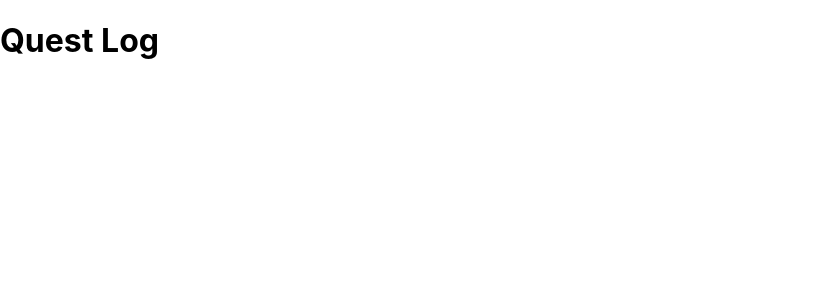
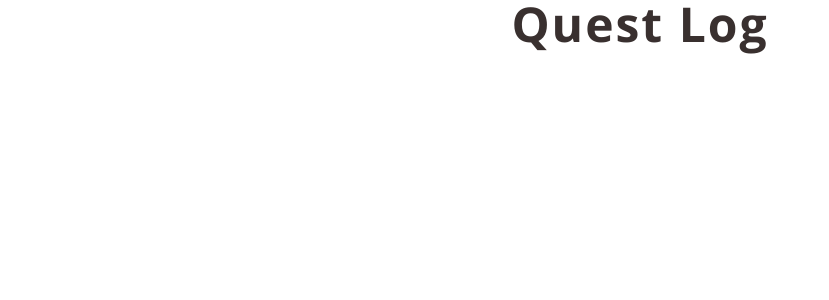
Before and after one commit to ElierHP/questlog, a React (Create React App) app: page / in a window 1280 px wide. Shown: the top 300 px of the page, without its empty margins (0-829 px from the left). Built offline with nearby package versions, Linux system fonts and the light colour scheme.

Commit message:
Add scss global styles.

```diff
--- a/public/index.html
+++ b/public/index.html
@@ -24,6 +24,15 @@
       work correctly both with client-side routing and a non-root public URL.
       Learn how to configure a non-root public URL by running `npm run build`.
     -->
+
+    <!-- Google Fonts -->
+    <link rel="preconnect" href="https://fonts.googleapis.com" />
+    <link rel="preconnect" href="https://fonts.gstatic.com" crossorigin />
+    <link
+      href="https://fonts.googleapis.com/css2?family=Open+Sans:wght@400;600;700&display=swap"
+      rel="stylesheet"
+    />
+
     <title>React App</title>
   </head>
   <body>
--- a/src/components/Navbar/Navbar.tsx
+++ b/src/components/Navbar/Navbar.tsx
@@ -3,7 +3,7 @@ import React from "react";
 export default function Navbar() {
   return (
     <header>
-      <h1>Quest Log</h1>
+      <h1 className="center">Quest Log</h1>
     </header>
   );
 }
--- /dev/null
+++ b/src/css/_utilities.scss
@@ -0,0 +1,3 @@
+.center {
+  text-align: center;
+}
--- /dev/null
+++ b/src/css/_variables.scss
@@ -0,0 +1,24 @@
+// Colors
+$primary: #16a188;
+$secondary: #f6b656;
+$light: #ffffff;
+$dark: #39302f;
+$neutral: #dddddd;
+$body: #504040;
+
+// Font Sizes
+$font-small: 1.4rem;
+$font-medium: 1.6rem;
+$font-large: 2.4rem;
+$font-heading: 4.8rem;
+
+// Font Weights
+$font-body: 400;
+$font-bold: 600;
+$font-bolder: 700;
+
+// Breakpoints
+$xs: 576px;
+$sm: 768px;
+$md: 992px;
+$lg: 1200px;
--- a/src/css/index.scss
+++ b/src/css/index.scss
@@ -1,8 +1,37 @@
+@import "variables";
+@import "utilities";
+
+html {
+  font-size: 62.5%;
+  scroll-behavior: smooth;
+}
+
 body {
-  margin: 0;
-  font-family: -apple-system, BlinkMacSystemFont, "Segoe UI", "Roboto", "Oxygen",
-    "Ubuntu", "Cantarell", "Fira Sans", "Droid Sans", "Helvetica Neue",
-    sans-serif;
-  -webkit-font-smoothing: antialiased;
-  -moz-osx-font-smoothing: grayscale;
+  background-color: $light;
+  font-family: "Open sans", sans-serif;
+  font-size: $font-medium;
+  letter-spacing: 0.5;
+  line-height: 1.5;
+  color: $body;
 }
+
+a {
+  text-decoration: none;
+}
+
+h1,
+h2,
+h3,
+h4,
+h5,
+h6 {
+  font-family: "Open sans", sans-serif;
+  letter-spacing: 2px;
+  line-height: 1;
+  color: $dark;
+}
+
+h1 {
+  font-size: $font-heading;
+  font-weight: 700;
+}
--- /dev/null
+++ b/src/css/reset.scss
@@ -0,0 +1,129 @@
+/* http://meyerweb.com/eric/tools/css/reset/
+   v2.0 | 20110126
+   License: none (public domain)
+*/
+
+html,
+body,
+div,
+span,
+applet,
+object,
+iframe,
+h1,
+h2,
+h3,
+h4,
+h5,
+h6,
+p,
+blockquote,
+pre,
+a,
+abbr,
+acronym,
+address,
+big,
+cite,
+code,
+del,
+dfn,
+em,
+img,
+ins,
+kbd,
+q,
+s,
+samp,
+small,
+strike,
+strong,
+sub,
+sup,
+tt,
+var,
+b,
+u,
+i,
+center,
+dl,
+dt,
+dd,
+ol,
+ul,
+li,
+fieldset,
+form,
+label,
+legend,
+table,
+caption,
+tbody,
+tfoot,
+thead,
+tr,
+th,
+td,
+article,
+aside,
+canvas,
+details,
+embed,
+figure,
+figcaption,
+footer,
+header,
+hgroup,
+menu,
+nav,
+output,
+ruby,
+section,
+summary,
+time,
+mark,
+audio,
+video {
+  margin: 0;
+  padding: 0;
+  border: 0;
+  font-size: 100%;
+  font: inherit;
+  vertical-align: baseline;
+}
+/* HTML5 display-role reset for older browsers */
+article,
+aside,
+details,
+figcaption,
+figure,
+footer,
+header,
+hgroup,
+menu,
+nav,
+section {
+  display: block;
+}
+body {
+  line-height: 1;
+}
+ol,
+ul {
+  list-style: none;
+}
+blockquote,
+q {
+  quotes: none;
+}
+blockquote:before,
+blockquote:after,
+q:before,
+q:after {
+  content: "";
+  content: none;
+}
+table {
+  border-collapse: collapse;
+  border-spacing: 0;
+}
--- a/src/index.tsx
+++ b/src/index.tsx
@@ -1,5 +1,6 @@
 import React from "react";
 import ReactDOM from "react-dom/client";
+import "./css/reset.scss";
 import "./css/index.scss";
 import App from "./App";
 import reportWebVitals from "./reportWebVitals";
```
